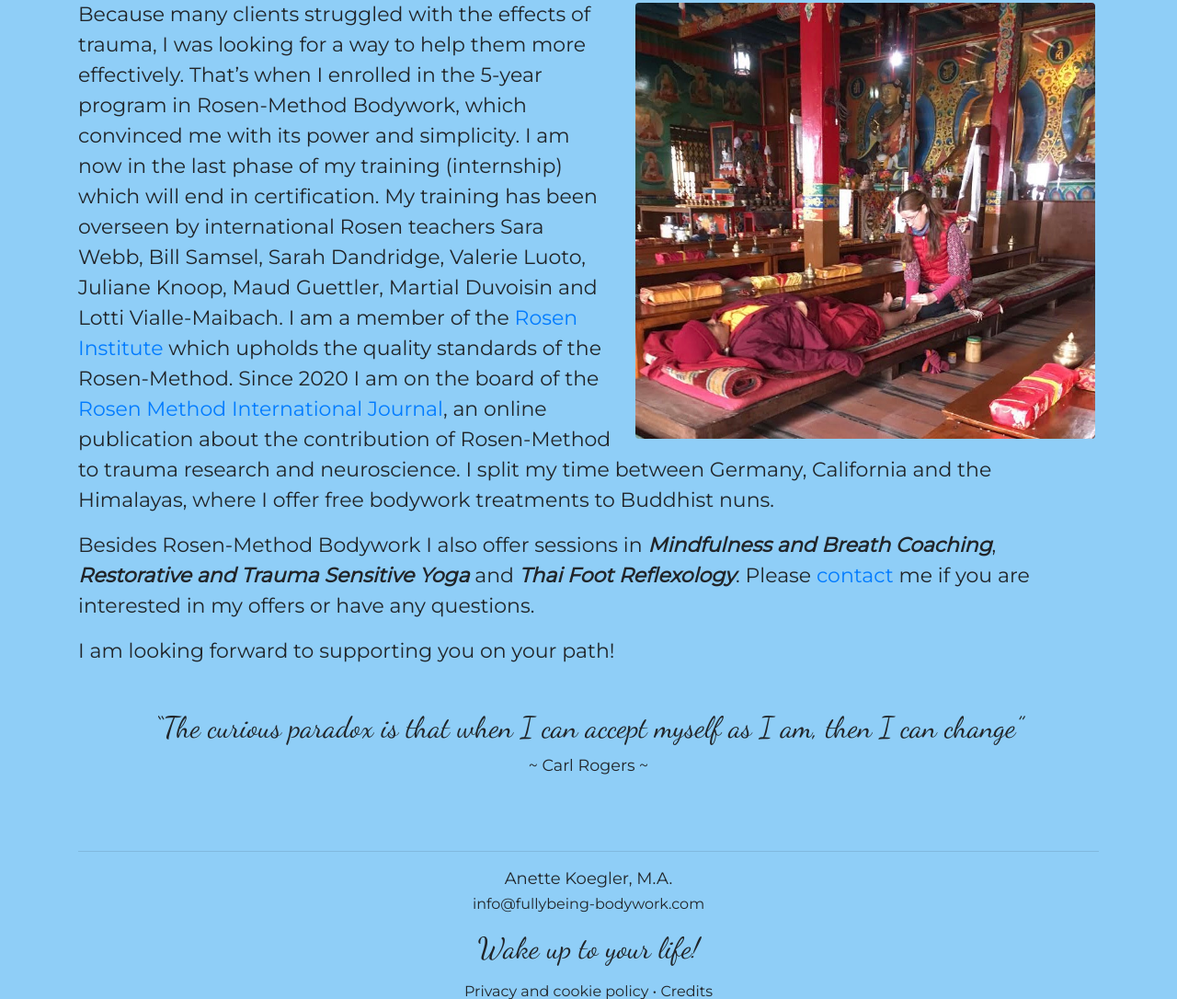
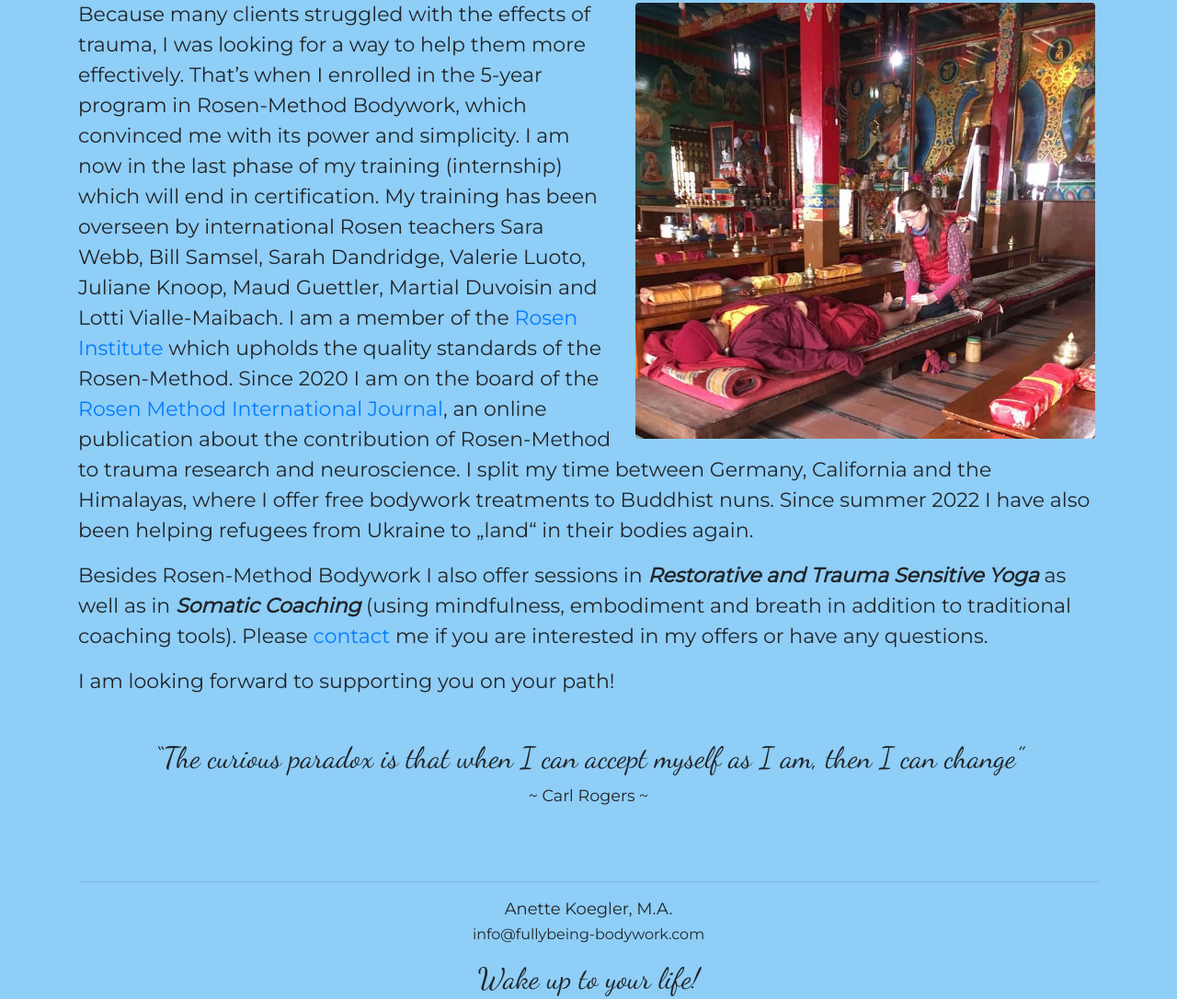
Before and after one commit to thorndeux/webpage_anette, a Flask app: page /about in a window 1280 px wide. Shown: the part 1254-2340 px from the top of the page at 92% size. Run offline with Flask 2, Linux system fonts and the light colour scheme; some libraries are stand-ins or nearby versions.

Commit message:
fix: Update 'about' page

```diff
--- a/templates/about.html
+++ b/templates/about.html
@@ -1,96 +1,165 @@
-{% extends "layout.html" %}
-
-{% block description_de -%}
-    Die Arbeit mit der Rosen-Methode macht mir viel Freude. Sie passt mit ihrer sanften und respektvollen Berührung wunderbar zu meiner Arbeit als Entspannungstherapeutin und Mindfulness Coach.
-{%- endblock description_de %}
-
-{% block description_en -%}
-    I enjoy helping my clients with Rosen-Method bodywork sessions. With its gentle and mindful touch it complements my work as a Relaxation Teacher and Mindfulness Coach.
-{%- endblock description_en %}
-
-{% block title_de %}
-    Über Mich: Anette Kögler
-{% endblock title_de %}
-
-{% block title_en %}
-    About Me: Anette Koegler
-{% endblock title_en %}
-
-{% block color %}
-    #8fcef7
-{% endblock %}
-
-{% block slogan %}
-{% endblock %}
-
-{% block slogan2 %}
-{% endblock %}
-
-{% set img = "stupa" %}
-{% set alt = "Prayer Flags" %}
-
-{% block alert %}
-{% endblock %}
-
-{% block heading %}
-    <span lang="en">About me</span><span lang="de">Über mich</span>
-{% endblock %}
-
-{% block main %}
-    <img src="static/images/Anette_2_cropped.jpg" class="img-fluid blockPic rounded float-left m-2 mr-3 ml-0" width="350px" alt="Anette Kögler">
+{% extends "layout.html" %} {% block description_de -%} Die Arbeit mit der
+Rosen-Methode macht mir viel Freude. Sie passt mit ihrer sanften und
+respektvollen Berührung wunderbar zu meiner Arbeit als Entspannungstherapeutin
+und Mindfulness Coach. {%- endblock description_de %} {% block description_en
+-%} I enjoy helping my clients with Rosen-Method bodywork sessions. With its
+gentle and mindful touch it complements my work as a Relaxation Teacher and
+Mindfulness Coach. {%- endblock description_en %} {% block title_de %} Über
+Mich: Anette Kögler {% endblock title_de %} {% block title_en %} About Me:
+Anette Koegler {% endblock title_en %} {% block color %} #8fcef7 {% endblock %}
+{% block slogan %} {% endblock %} {% block slogan2 %} {% endblock %} {% set img
+= "stupa" %} {% set alt = "Prayer Flags" %} {% block alert %} {% endblock %} {%
+block heading %} <span lang="en">About me</span><span lang="de">Über mich</span>
+{% endblock %} {% block main %}
+<img
+  src="static/images/Anette_2_cropped.jpg"
+  class="img-fluid blockPic rounded float-left m-2 mr-3 ml-0"
+  width="350px"
+  alt="Anette Kögler"
+/>
 <div lang="en">
-        <p>I first encountered the Rosen-Method in California in 2012 several months after Marion Rosen passed away. I was impressed by its gentleness,
-            simplicity and power and I quickly knew that I wanted to learn this work. It brings me great joy to share it with my clients!</p>
-        <p>I initially got interested in healing systems while working on my M.A. in Anthropology and Tibetan Studies. After several trips to the Himalayas
-            I worked for over a decade as a full time volunteer in a Buddhist retreat center where I practiced Tibetan Yoga and Meditation. I studied Buddhist
-            psychology and became very interested in the power of the mind to free us from self-imposed limitations.</p>
-        <p>After a repetitive stress injury the opportunity arose to deepen my healing journey. I first trained as a <i>Hatha Yoga</i> Teacher in India and then
-            learned traditional <i>Foot Reflexology</i> in Thailand. Noticing the need for relaxation and ease in my clients I got certified as a <i>Stress
-            Reduction Trainer</i> and <i>Relaxation Therapist</i> in Germany. In order to widen my toolbox, I completed a <i>Spiritual Life Coach,</i> as well as
-            <i>Mindfulness</i> and <i>Breath Coach</i> training programs.</p>
-        <img src="static/images/foot_massage.jpeg" class="d-none d-sm-inline img-fluid rounded float-right m-1 ml-4" width="500px" alt="Foot massage">
-        <p class="text-left text-md-justify">Because many clients struggled with the effects of trauma, I was looking for a way to help them more effectively. That’s when I enrolled in the 5-year
-            program in Rosen-Method Bodywork, which convinced me with its power and simplicity. I am now in the last phase of my training (internship) which will end
-            in certification. My training has been overseen by international Rosen teachers Sara Webb, Bill Samsel, Sarah Dandridge, Valerie Luoto, Juliane Knoop,
-            Maud Guettler, Martial Duvoisin and Lotti Vialle-Maibach. I am a member of the <a href="https://roseninstitute.net" target="_blank">Rosen Institute</a>
-            which upholds the quality standards of the Rosen-Method. Since 2020 I am on the board of the
-            <a href="https://roseninstitute.net/journal/journal-volumes" target="_blank">Rosen Method International Journal</a>, an online publication about the
-            contribution of Rosen-Method to trauma research and neuroscience. I split my time between Germany, California and the Himalayas, where I offer free
-            bodywork treatments to Buddhist nuns.</p>
-        <p>Besides Rosen-Method Bodywork I also offer sessions in <strong><i>Mindfulness and Breath Coaching</i></strong>, <strong><i>Restorative and Trauma Sensitive
-            Yoga</i></strong> and <strong><i>Thai Foot Reflexology</i></strong>. Please <a href="/contact">contact</a> me if you are interested in my offers or have any questions.</p>
+  <p>
+    I first encountered the Rosen-Method in California in 2012 several months
+    after Marion Rosen passed away. I was impressed by its gentleness,
+    simplicity and power and I quickly knew that I wanted to learn this work. It
+    brings me great joy to share it with my clients!
+  </p>
+  <p>
+    I initially got interested in healing systems while working on my M.A. in
+    Anthropology and Tibetan Studies. After several trips to the Himalayas I
+    worked for over a decade as a full time volunteer in a Buddhist retreat
+    center where I practiced Tibetan Yoga and Meditation. I studied Buddhist
+    psychology and became very interested in the power of the mind to free us
+    from self-imposed limitations.
+  </p>
+  <p>
+    After a repetitive stress injury the opportunity arose to deepen my healing
+    journey. I first trained as a <i>Hatha Yoga</i> Teacher in India and then
+    learned traditional <i>Foot Reflexology</i> in Thailand. Noticing the need
+    for relaxation and ease in my clients I got certified as a
+    <i>Stress Reduction Trainer</i> and <i>Relaxation Therapist</i> in Germany.
+    In order to widen my toolbox, I completed a <i>Spiritual Life Coach,</i> as
+    well as <i>Mindfulness</i> and <i>Breath Coach</i> training programs.
+  </p>
+  <img
+    src="static/images/foot_massage.jpeg"
+    class="d-none d-sm-inline img-fluid rounded float-right m-1 ml-4"
+    width="500px"
+    alt="Foot massage"
+  />
+  <p class="text-left text-md-justify">
+    Because many clients struggled with the effects of trauma, I was looking for
+    a way to help them more effectively. That’s when I enrolled in the 5-year
+    program in Rosen-Method Bodywork, which convinced me with its power and
+    simplicity. I am now in the last phase of my training (internship) which
+    will end in certification. My training has been overseen by international
+    Rosen teachers Sara Webb, Bill Samsel, Sarah Dandridge, Valerie Luoto,
+    Juliane Knoop, Maud Guettler, Martial Duvoisin and Lotti Vialle-Maibach. I
+    am a member of the
+    <a href="https://roseninstitute.net" target="_blank">Rosen Institute</a>
+    which upholds the quality standards of the Rosen-Method. Since 2020 I am on
+    the board of the
+    <a href="https://roseninstitute.net/journal/journal-volumes" target="_blank"
+      >Rosen Method International Journal</a
+    >, an online publication about the contribution of Rosen-Method to trauma
+    research and neuroscience. I split my time between Germany, California and
+    the Himalayas, where I offer free bodywork treatments to Buddhist nuns.
+    Since summer 2022 I have also been helping refugees from Ukraine to „land“
+    in their bodies again.
+  </p>
+  <p>
+    Besides Rosen-Method Bodywork I also offer sessions in
+    <strong><i>Restorative and Trauma Sensitive Yoga</i></strong> as well as in
+    <strong><i>Somatic Coaching</i></strong> (using mindfulness, embodiment and
+    breath in addition to traditional coaching tools). Please
+    <a href="/contact">contact</a> me if you are interested in my offers or have
+    any questions.
+  </p>
   <p>I am looking forward to supporting you on your path!</p>
-        <img src="static/images/foot_massage.jpeg" class="d-sm-none img-fluid rounded mx-auto d-block" alt="Foot massage">
-        <h2 class="text-center handwriting mt-5">“The curious paradox is that when I can accept myself as I am, then I can change”</h2>
+  <img
+    src="static/images/foot_massage.jpeg"
+    class="d-sm-none img-fluid rounded mx-auto d-block"
+    alt="Foot massage"
+  />
+  <h2 class="text-center handwriting mt-5">
+    “The curious paradox is that when I can accept myself as I am, then I can
+    change”
+  </h2>
   <p class="text-center small">~ Carl Rogers ~</p>
 </div>
 <div lang="de">
-        <p>Kennengelernt habe ich die Rosen-Methode 2012 in Kalifornien kurz nach dem Tod ihrer Begründerin, der Physiotherapeutin Marion Rosen.
-            Die Sanftheit, Direktheit und Kraft dieser Körperarbeit haben mich gleich beeindruckt. Es stand schnell fest, dass ich die Rosen-Methode lernen
-            wollte und es macht mir viel Freude, sie heute mit meinen Klienten teilen zu können!</p>
-        <p>Die Heiltraditionen verschiedener Völker haben mich schon seit meinem Ethnologie und Tibetologie Studium in Berlin fasziniert.
-            Durch mehrere Reisen in den Himalaya und langjährige Arbeit in einem buddhistischen Retreat Zentrum konnte ich mich in tibetisches Yoga
-            und Meditation vertiefen. Auch wurde hier mein Interesse am Training des Geistes geweckt, bei dem durch Bewusstwerdung und Entspannung
-            unbewusste Verhaltensmuster aufgedeckt und in ein befreites und waches Da-Sein verwandelt werden können.</p>
-        <p>Nach einer Verletzung am Arm entstand der Wunsch, mich intensiver mit Heilung zu beschäftigen. Ich schloss eine <i>Hatha Yoga</i>
-            Ausbildung in Indien ab und lernte dann die traditionelle <i>Fuß-Reflexologie</i> in Thailand. Da viele meiner Klienten unter Stress litten
-            und sich mehr Entspannung wünschten, folgte die Zertifizierung zur <i>Entspannungstherapeutin</i> und <i>Stress-Management-Trainer</i> in Deutschland.
-            Um meine Toolbox zu erweitern und Menschen zu helfen, ihre Lebensträume umzusetzen, machte ich eine Ausbildung zum <i>Spiritual Life Coach,</i>
-            sowie zum <i>Mindfulness</i> und <i>Atem Coach</i>.</p>
-        <img src="static/images/foot_massage.jpeg" class="d-none d-sm-inline img-fluid rounded float-right m-1 ml-4" width="500px" alt="Foot massage">
-        <p class="text-left text-md-justify">Auf der Suche nach einer Technik die Menschen helfen kann, ihre unbewussten Muster  zu sehen und zu lösen, fand ich schliesslich die
-            Rosen-Methode. Ich entschied mich für die ausführliche 5-jährige Ausbildung und befinde mich im Moment im letzten Abschnitt, welcher der
-            Zertifizierung voraus geht. Mein Wissen habe ich bei international renommierten Rosen-Lehrern wie Juliane Knoop, Maud Guettler, Martial Duvoisin,
-            Lotti Vialle-Maibach, Valerie Luoto, Bill Samsel, Sarah Dandridge und Sara Webb erworben. Ich bin seit 2019 Mitglied im
-            <a href="https://roseninstitute.net" target="_blank">Rosen Institute</a>, das die Qualität und die Standards der Rosen-Methode schützt und erhält.
-            Seit 2020 bin ich Redaktionsmitglied des “<a href="https://roseninstitute.net/journal/journal-volumes" target="_blank">Rosen Method International Journal</a>”,
-            einer Online Publikation zu den Themen Trauma Heilung, Neuroscience und Rosen Methode. Ich teile meine Zeit zwischen Deutschland, Kalifornien und dem
-            Himalaya, wo ich seit mehreren Jahren ehrenamtlich buddhistische Nonnen behandle.</p>
-        <p>Neben der Rosen-Methode biete ich auch individuelle Sitzungen in <strong><i>Mindfulness und Atem Coaching</i></strong>, <strong><i>Restorative und
-            Trauma Sensitive Yoga</i></strong> und <strong><i>Thai Fuß-Reflexologie</i></strong> an. Bei Interesse oder Fragen benutzen Sie gerne das <a href="/contact">Kontaktformular</a>.</p>
+  <p>
+    Kennengelernt habe ich die Rosen-Methode 2012 in Kalifornien kurz nach dem
+    Tod ihrer Begründerin, der Physiotherapeutin Marion Rosen. Die Sanftheit,
+    Direktheit und Kraft dieser Körperarbeit haben mich gleich beeindruckt. Es
+    stand schnell fest, dass ich die Rosen-Methode lernen wollte und es macht
+    mir viel Freude, sie heute mit meinen Klienten teilen zu können!
+  </p>
+  <p>
+    Die Heiltraditionen verschiedener Völker haben mich schon seit meinem
+    Ethnologie und Tibetologie Studium in Berlin fasziniert. Durch mehrere
+    Reisen in den Himalaya und langjährige Arbeit in einem buddhistischen
+    Retreat Zentrum konnte ich mich in tibetisches Yoga und Meditation
+    vertiefen. Auch wurde hier mein Interesse am Training des Geistes geweckt,
+    bei dem durch Bewusstwerdung und Entspannung unbewusste Verhaltensmuster
+    aufgedeckt und in ein befreites und waches Da-Sein verwandelt werden können.
+  </p>
+  <p>
+    Nach einer Verletzung am Arm entstand der Wunsch, mich intensiver mit
+    Heilung zu beschäftigen. Ich schloss eine <i>Hatha Yoga</i> Ausbildung in
+    Indien ab und lernte dann die traditionelle <i>Fuß-Reflexologie</i> in
+    Thailand. Da viele meiner Klienten unter Stress litten und sich mehr
+    Entspannung wünschten, folgte die Zertifizierung zur
+    <i>Entspannungstherapeutin</i> und <i>Stress-Management-Trainer</i> in
+    Deutschland. Um meine Toolbox zu erweitern und Menschen zu helfen, ihre
+    Lebensträume umzusetzen, machte ich eine Ausbildung zum
+    <i>Spiritual Life Coach,</i> sowie zum <i>Mindfulness</i> und
+    <i>Atem Coach</i>.
+  </p>
+  <img
+    src="static/images/foot_massage.jpeg"
+    class="d-none d-sm-inline img-fluid rounded float-right m-1 ml-4"
+    width="500px"
+    alt="Foot massage"
+  />
+  <p class="text-left text-md-justify">
+    Auf der Suche nach einer Technik die Menschen helfen kann, ihre unbewussten
+    Muster zu sehen und zu lösen, fand ich schliesslich die Rosen-Methode. Ich
+    entschied mich für die ausführliche 5-jährige Ausbildung und befinde mich im
+    Moment im letzten Abschnitt, welcher der Zertifizierung voraus geht. Mein
+    Wissen habe ich bei international renommierten Rosen-Lehrern wie Juliane
+    Knoop, Maud Guettler, Martial Duvoisin, Lotti Vialle-Maibach, Valerie Luoto,
+    Bill Samsel, Sarah Dandridge und Sara Webb erworben. Ich bin seit 2019
+    Mitglied im
+    <a href="https://roseninstitute.net" target="_blank">Rosen Institute</a>,
+    das die Qualität und die Standards der Rosen-Methode schützt und erhält.
+    Seit 2020 bin ich Redaktionsmitglied des “<a
+      href="https://roseninstitute.net/journal/journal-volumes"
+      target="_blank"
+      >Rosen Method International Journal</a
+    >”, einer Online Publikation zu den Themen Trauma Heilung, Neuroscience und
+    Rosen Methode. Ich teile meine Zeit zwischen Deutschland, Kalifornien und
+    dem Himalaya, wo ich seit mehreren Jahren ehrenamtlich buddhistische Nonnen
+    behandle. Außerdem arbeite ich seit Sommer 2022 mit Flüchtlingen aus der
+    Ukraine, denen ich helfe, in Deutschland und in ihrem Körper anzukommen.
+  </p>
+  <p>
+    Neben der Rosen-Methode biete ich auch individuelle Sitzungen in
+    <strong><i>Embodied Coaching</i></strong> an. Hier liegt der Fokus auf
+    Achtsamkeit, Atem und ausgewählten Yogaübungen, die ergänzend zu
+    traditionellen Coaching Tools verwendet werden. Bei Interesse oder Fragen
+    benutzen Sie gerne das <a href="/contact">Kontaktformular</a>.
+  </p>
   <p>Ich freue mich darauf, Sie ein Stück auf Ihrem Weg begleiten zu dürfen!</p>
-        <img src="static/images/foot_massage.jpeg" class="d-sm-none img-fluid rounded mx-auto d-block" alt="Foot massage">
-        <h2 class="text-center handwriting mt-5">“Es ist paradox, aber wenn ich mich so akzeptiere wie ich bin, dann kann ich mich verändern”</h2>
+  <img
+    src="static/images/foot_massage.jpeg"
+    class="d-sm-none img-fluid rounded mx-auto d-block"
+    alt="Foot massage"
+  />
+  <h2 class="text-center handwriting mt-5">
+    “Es ist paradox, aber wenn ich mich so akzeptiere wie ich bin, dann kann ich
+    mich verändern”
+  </h2>
   <p class="text-center small">~ Carl Rogers ~</p>
 </div>
 {% endblock %}
```
Lines whose indentation alone changed are shown as unchanged.
